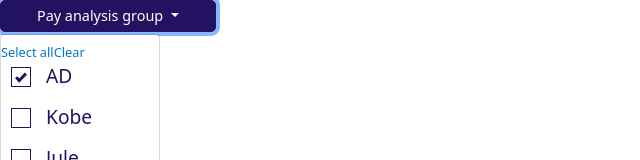
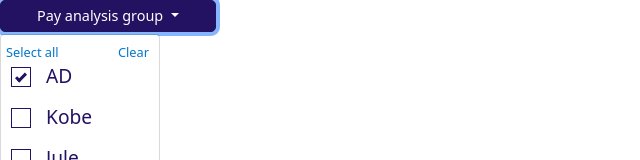
Before and after one commit to Ashish-angular/angular-drpdown-with-multiple-custom-chkboxes, an Angular app: page / in a window 1280 px wide. Both pictures are taken after a click on the button "Pay analysis group". Shown: the top 160 px of the page, without its empty margins (0-640 px from the left). Built offline with nearby package versions, Linux system fonts and the light colour scheme.

Commit message:
2 files modified

```diff
--- a/src/app/dropdown/dropdown.component.css
+++ b/src/app/dropdown/dropdown.component.css
@@ -81,11 +81,17 @@
   -ms-transform: rotate(45deg);
   transform: rotate(45deg);
 }
-
+.dropdownContainer__flex-container {
+  padding-left: 5px;
+  padding-right: 10px;
+}
 .dropdownContainer__flex-container span {
   cursor: pointer;
   color: #0077cc;
   font-size: 0.8rem;
+}
+.dropdownContainer__flex-container--clearSpan {
+  float: right;
 }
 .dropdownContainer__btnGrp {
   position: relative;
--- a/src/app/dropdown/dropdown.component.html
+++ b/src/app/dropdown/dropdown.component.html
@@ -10,7 +10,7 @@
   <div ngbDropdownMenu aria-labelledby="dropdownManual">
     <div class="dropdownContainer__flex-container">
       <span (click)="selectAll()">Select all</span>
-      <span (click)="clearAll()">Clear</span>
+      <span (click)="clearAll()" class ="dropdownContainer__flex-container--clearSpan">Clear</span>
     </div>
     <ul class="dropdwn__list">
       <li *ngFor="let checkbox of checkboxes">
@@ -20,10 +20,10 @@
           <span class="checkmark"></span>
       </label>
       </li>
-      </ul>
-      <div class="dropdownContainer__btnGrp">
-        <span>Cancel</span>
-        <button>Done</button>
-      </div>
+    </ul>
+    <div class="dropdownContainer__btnGrp">
+      <span>Cancel</span>
+      <button>Done</button>
     </div>
   </div>
+</div>
```
